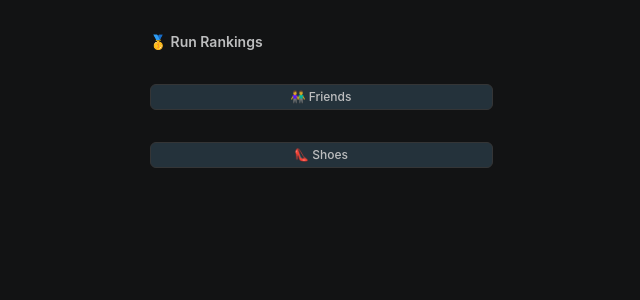
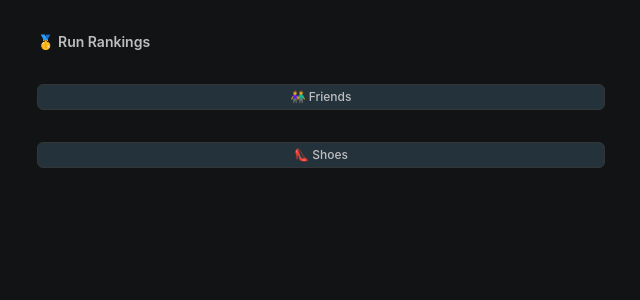
Before and after one commit to adrianAlday/run-rankings, a Next.js app: page / in a window 1280 px wide. Shown: the top 300 px of the page, without its empty margins (319-959 px from the left). Built offline with nearby package versions, Linux system fonts and the light colour scheme.

Commit message:
layout max width

```diff
--- a/app/layout.tsx
+++ b/app/layout.tsx
@@ -11,7 +11,7 @@ const Layout = ({ children }: Readonly<LayoutProps>) => {
     <html lang="en" className={"antialiased"}>
       <body>
         <div className="flex justify-center">
-          <div className="w-[375px] p-4">
+          <div className="w-lvw max-w-[600px] p-4">
             <Link href={"/"}>
               <div className="text-sm font-semibold my-4">🥇 Run Rankings</div>
             </Link>
```
